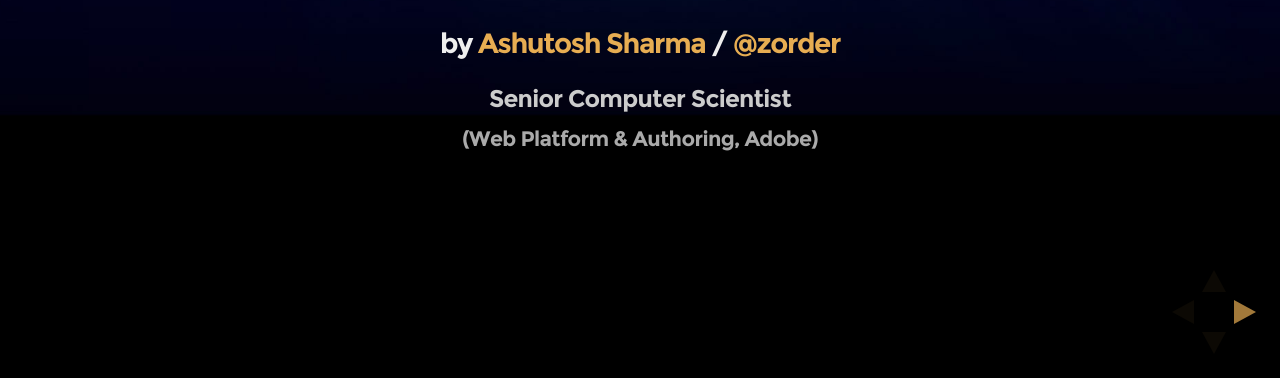
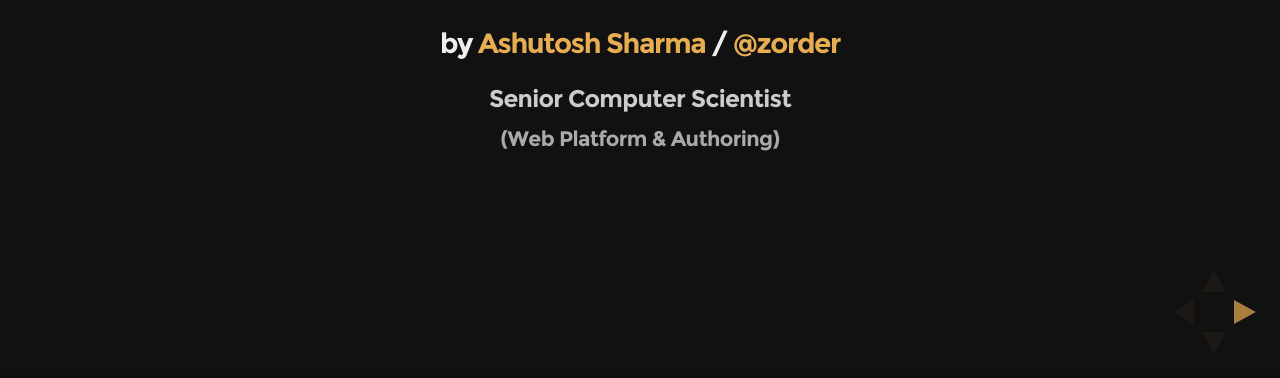
Before and after one commit to toshsharma/presentation-js-modules, a website: page index.html in a window 1280 px wide. Shown: the part 422-800 px from the top of the page. Drawn offline with Linux system fonts and the light colour scheme.

Commit message:
Update index.html

```diff
--- a/index.html
+++ b/index.html
@@ -116,7 +116,7 @@
             <!-- ==================================================================== -->
 
 
-				<section data-state="cover-slide" data-background="images/background.jpg">
+				<section data-state="cover-slide">
 					<h1>A Deep Dive Into JavaScript Modules</h1>
 					<h3>
 						<small>by <a href="http://deceptiveweb.com">Ashutosh Sharma</a> / <a href="https://twitter.com/zorder">@zorder</a></small>
@@ -125,7 +125,7 @@
                         Senior Computer Scientist
                     </h4>
                     <h5>
-                        (Web Platform & Authoring, Adobe)
+                        (Web Platform & Authoring)
                     </h5>
 				</section>
 
```
